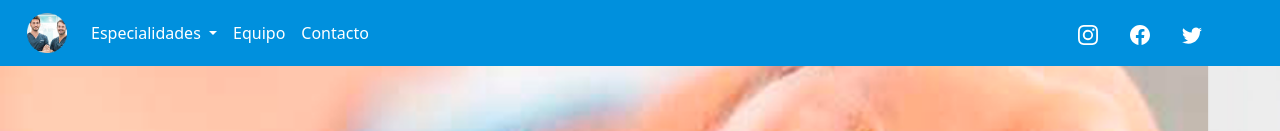
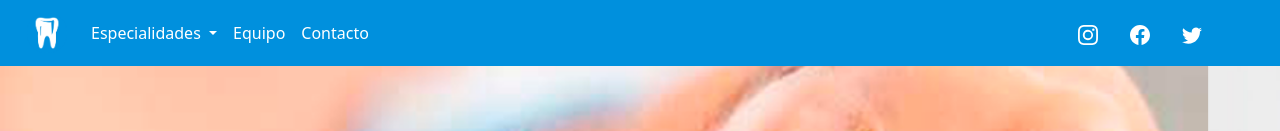
Before and after one commit to Alejandro-rs93/DentalClinic, a plain HTML site: page home/index.html in a window 1280 px wide. Shown: the top 131 px of the page. Drawn offline with Linux system fonts and the light colour scheme.

Commit message:
prueba 4

```diff
--- a/home/index.html
+++ b/home/index.html
@@ -48,7 +48,7 @@
 <header>
   <nav class="navbar navbar-expand-md fixed-top" style="background-color: rgb(0, 144, 221);" >
     <div class="container-fluid">
-       <a class="navbar-brand" href="index.html"><img src="img/circulo1.png" width="40px" height="40px" style="margin-left: 15px;"></a>
+       <a class="navbar-brand" href="index.html"><img src="img/logo.png" width="40px" height="40px" style="margin-left: 15px;"></a>
       <button class="navbar-toggler" type="button" data-bs-toggle="collapse" data-bs-target="#navbarCollapse" aria-controls="navbarCollapse" aria-expanded="false" aria-label="Toggle navigation">
         <span class="navbar-toggler-icon"></span>
       </button>
```
Also changed, not shown: hola.txt (deleted).
